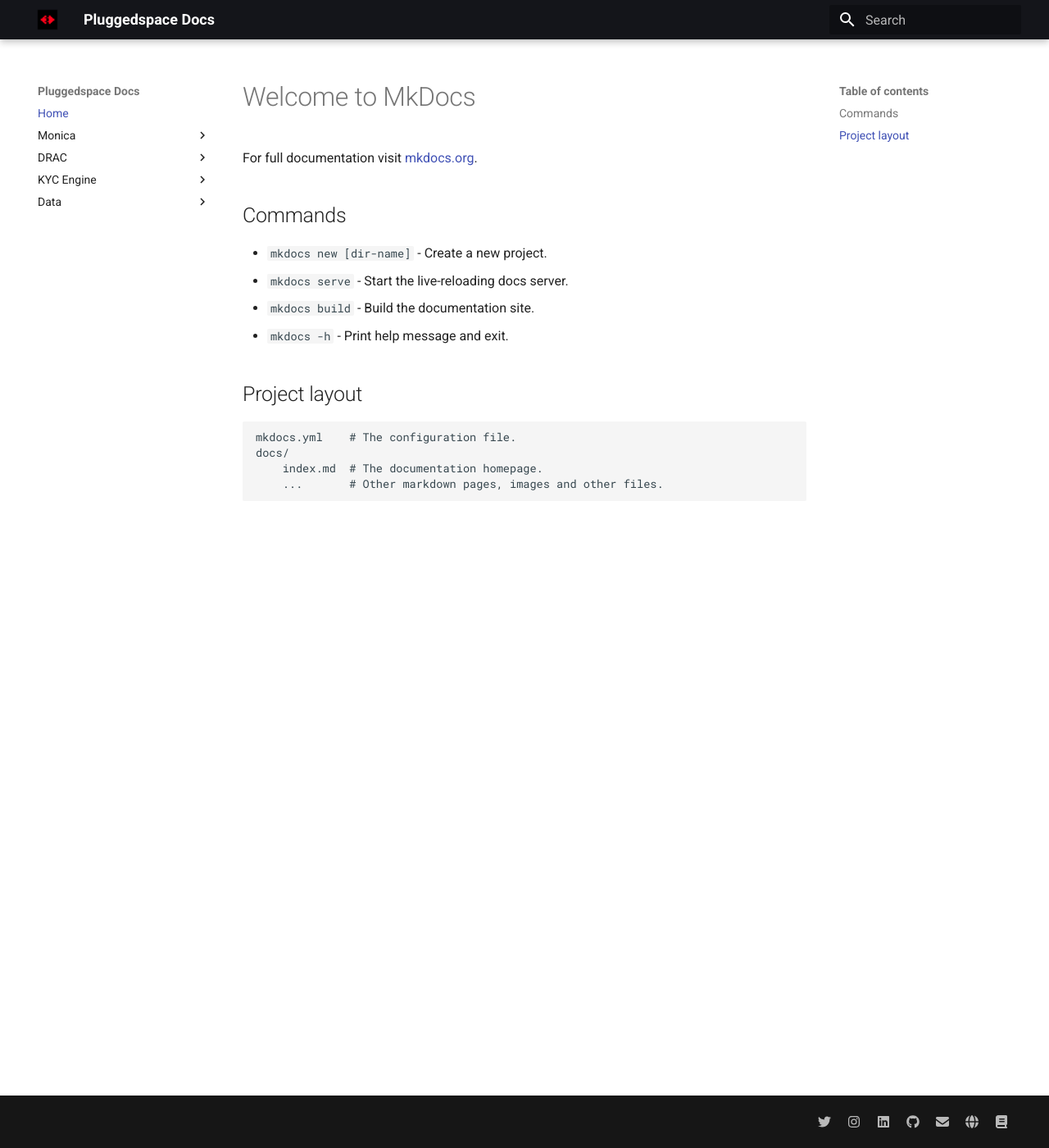
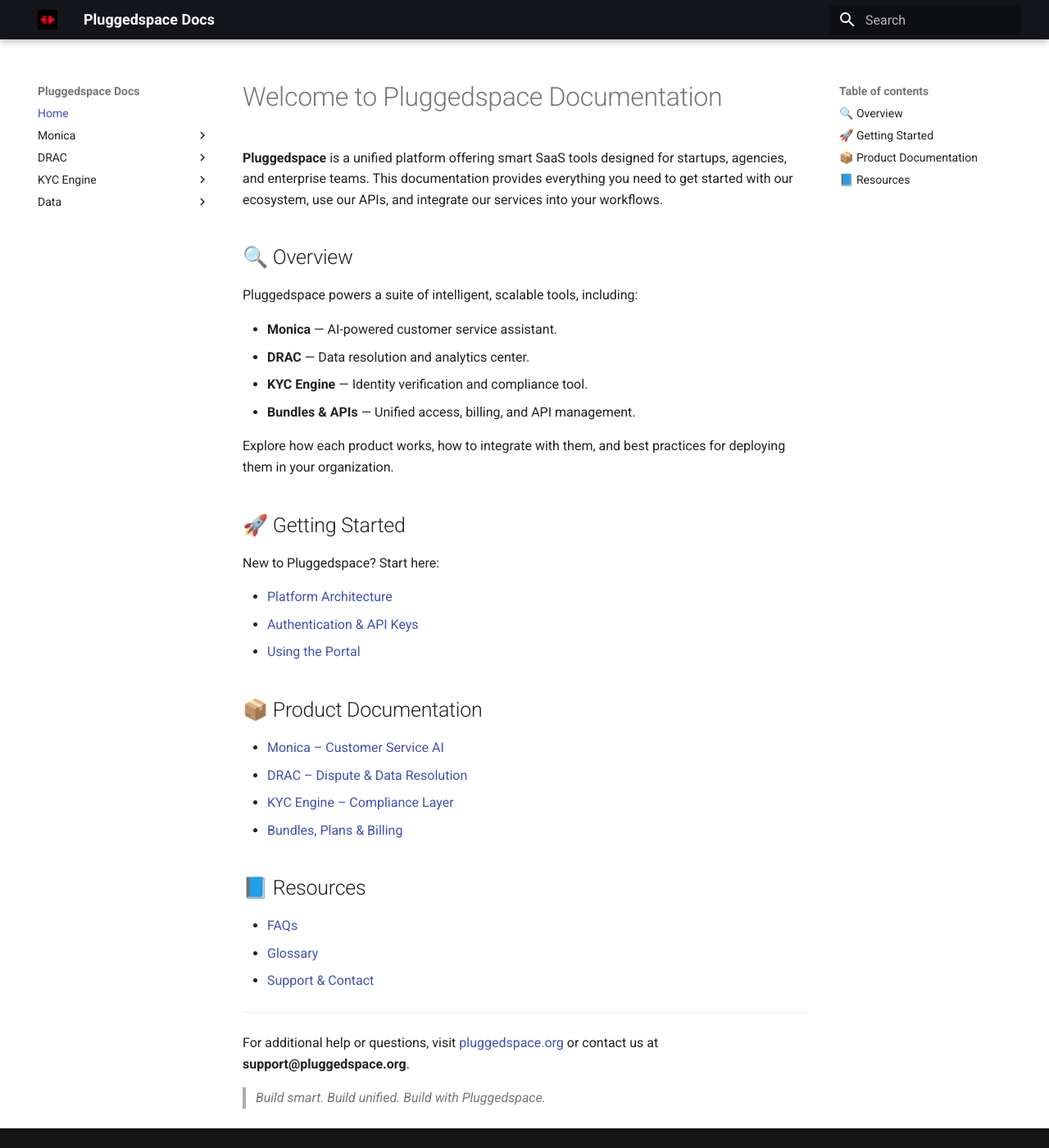
Before and after one commit to pluggedspace/pluggedspace-docs, an MkDocs documentation site: the page built from docs/index.md, in a window 1280 px wide and 1400 px high. Shown: the whole window at 82% size. Built offline with MkDocs 1.6.1 and Material for MkDocs 9.7.7, drawn with Linux system fonts in a browser that asks for light colours.

Commit message:
Update index.md

```diff
--- a/docs/index.md
+++ b/docs/index.md
@@ -1,17 +1,41 @@
-# Welcome to MkDocs
+# Welcome to Pluggedspace Documentation
 
-For full documentation visit [mkdocs.org](https://www.mkdocs.org).
+**Pluggedspace** is a unified platform offering smart SaaS tools designed for startups, agencies, and enterprise teams. This documentation provides everything you need to get started with our ecosystem, use our APIs, and integrate our services into your workflows.
 
-## Commands
+## 🔍 Overview
 
-* `mkdocs new [dir-name]` - Create a new project.
-* `mkdocs serve` - Start the live-reloading docs server.
-* `mkdocs build` - Build the documentation site.
-* `mkdocs -h` - Print help message and exit.
+Pluggedspace powers a suite of intelligent, scalable tools, including:
 
-## Project layout
+- **Monica** — AI-powered customer service assistant.
+- **DRAC** — Data resolution and analytics center.
+- **KYC Engine** — Identity verification and compliance tool.
+- **Bundles & APIs** — Unified access, billing, and API management.
 
-    mkdocs.yml    # The configuration file.
-    docs/
-        index.md  # The documentation homepage.
-        ...       # Other markdown pages, images and other files.
+Explore how each product works, how to integrate with them, and best practices for deploying them in your organization.
+
+## 🚀 Getting Started
+
+New to Pluggedspace? Start here:
+
+- [Platform Architecture](architecture.md)
+- [Authentication & API Keys](auth.md)
+- [Using the Portal](portal-guide.md)
+
+## 📦 Product Documentation
+
+- [Monica – Customer Service AI](monica/index.md)
+- [DRAC – Dispute & Data Resolution](drac/index.md)
+- [KYC Engine – Compliance Layer](kyc/index.md)
+- [Bundles, Plans & Billing](billing/index.md)
+
+## 📘 Resources
+
+- [FAQs](faq.md)
+- [Glossary](glossary.md)
+- [Support & Contact](support.md)
+
+---
+
+For additional help or questions, visit [pluggedspace.org](https://pluggedspace.org) or contact us at **support@pluggedspace.org**.
+
+> _Build smart. Build unified. Build with Pluggedspace._
```
